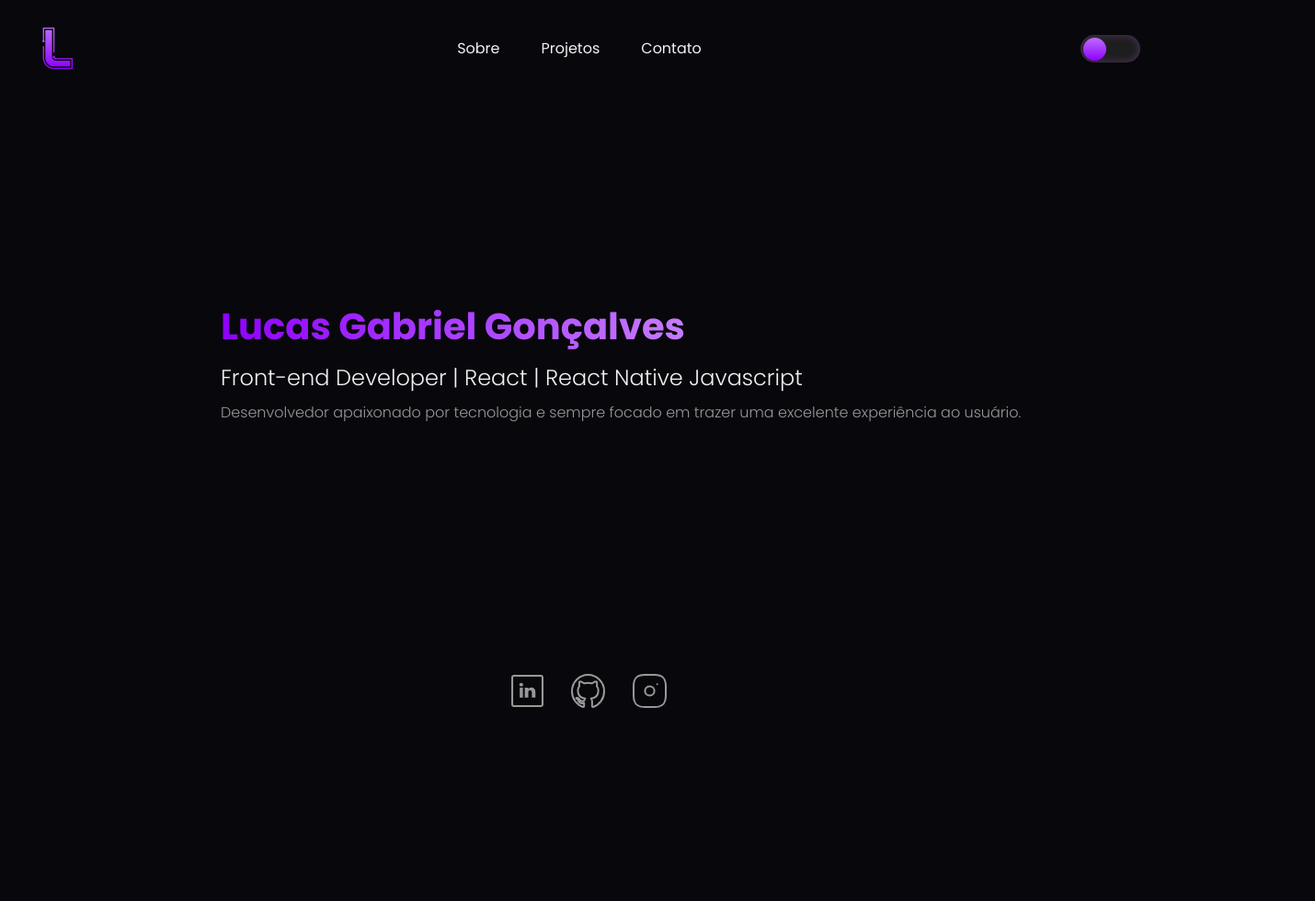
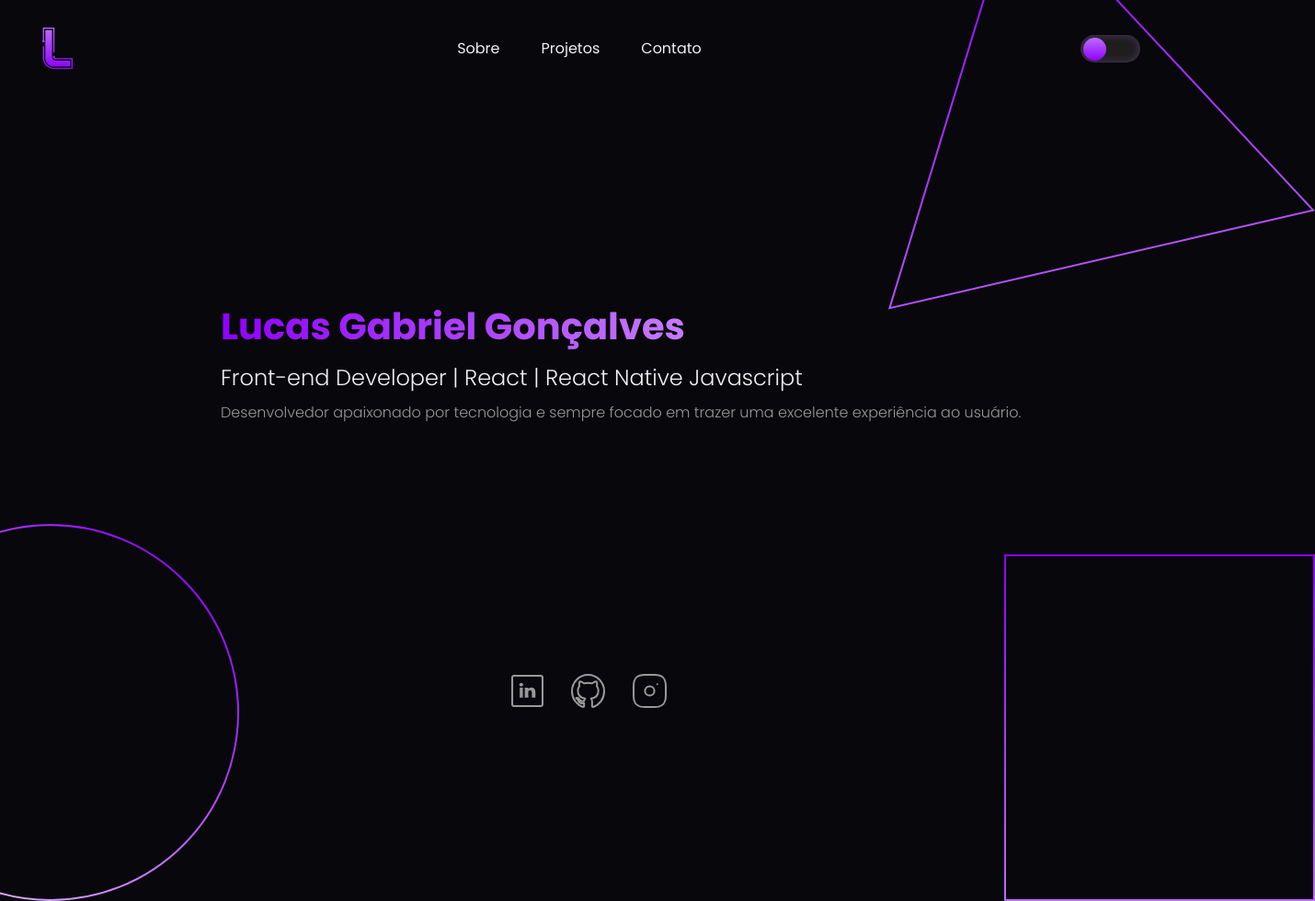
Before and after one commit to lucasgabriel13/startec-live-coding, a plain HTML site: page index.html in a window 1280 px wide. Shown: the whole page at 92% size, 1430 px wide, since content can reach past the window. Before the commit the page ends 830 px from the top, so only its background shows below. Drawn offline with Linux system fonts and the light colour scheme.

Commit message:
feat: add background images

```diff
--- a/index.html
+++ b/index.html
@@ -14,6 +14,11 @@
     <title>Lucas Gonçalves Front-end Developer</title>
   </head>
   <body>
+    <div class="container">
+      <img class="background-image" src="./assets/circle.svg" alt="" />
+      <img class="background-image" src="./assets/square.svg" alt="" />
+      <img class="background-image" src="./assets/triangle.svg" alt="" />
+
       <header>
         <img src="./assets/logo.svg" alt="Lucas Gonçalves logo" />
 
@@ -122,6 +127,7 @@
           </svg>
         </a>
       </footer>
+    </div>
 
     <script src="./main.js"></script>
   </body>
--- a/styles.css
+++ b/styles.css
@@ -14,7 +14,6 @@
   --linkedin: #0e76a8;
   --github: #08070b;
   --instagram: #cb2770;
-
 }
 
 :root {
@@ -27,7 +26,6 @@
   --linkedin: #0e76a8;
   --github: #f1f2f5;
   --instagram: #cb2770;
-
 }
 
 body {
@@ -35,10 +33,13 @@ body {
   height: 100vh;
   background-color: var(--background);
   overflow: hidden;
-
   font-family: "Poppins", sans-serif;
   font-weight: 400;
+}
 
+.container {
+  width: 100vw;
+  height: 100vh;
   position: relative;
 }
 
@@ -109,7 +110,7 @@ header {
 
 #toggle-theme .circle.active {
   top: 3px;
-  left: calc(65px - 25px - 3px) ;
+  left: calc(65px - 25px - 3px);
 }
 
 main {
@@ -178,3 +179,21 @@ footer a:nth-child(2):hover svg path {
 footer a:nth-child(3):hover svg path {
   stroke: var(--instagram);
 }
+
+.background-image {
+  position: absolute;
+}
+
+.background-image:nth-child(1) {
+  bottom: -150px;
+  left: -150px;
+}
+
+.background-image:nth-child(2) {
+  bottom: -150px;
+  right: -150px;
+}
+.background-image:nth-child(3) {
+  top: -150px;
+  right: -150px;
+}
```
Lines whose indentation alone changed are shown as unchanged.
